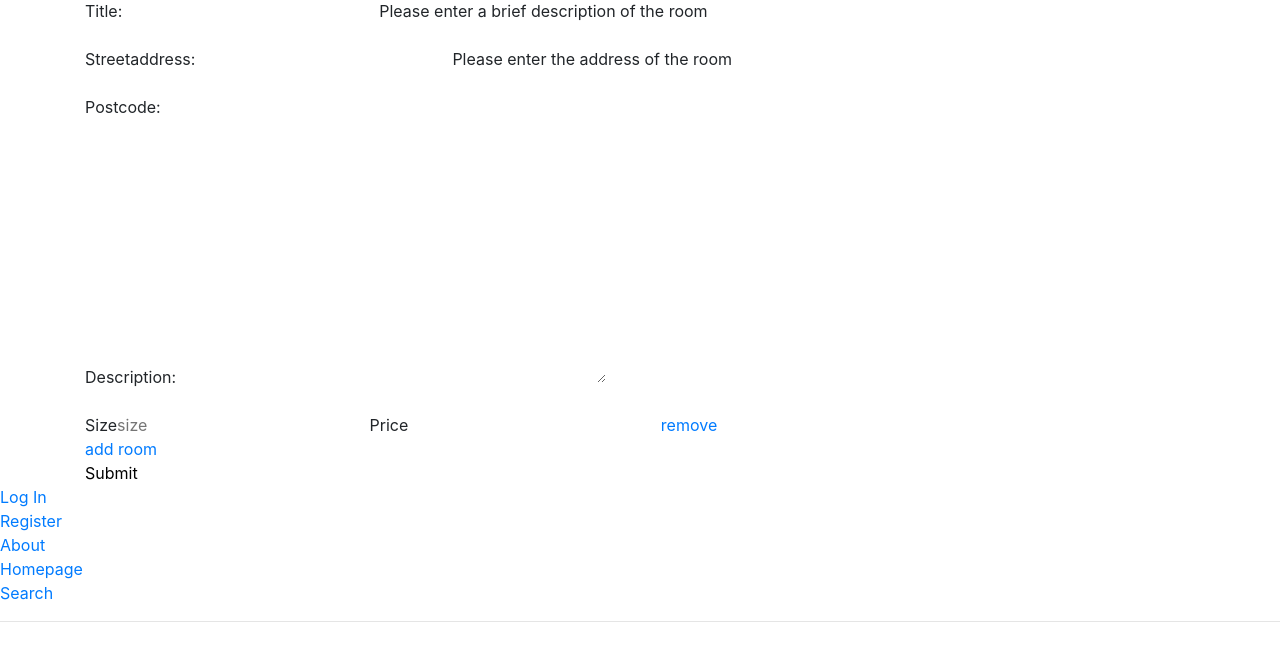
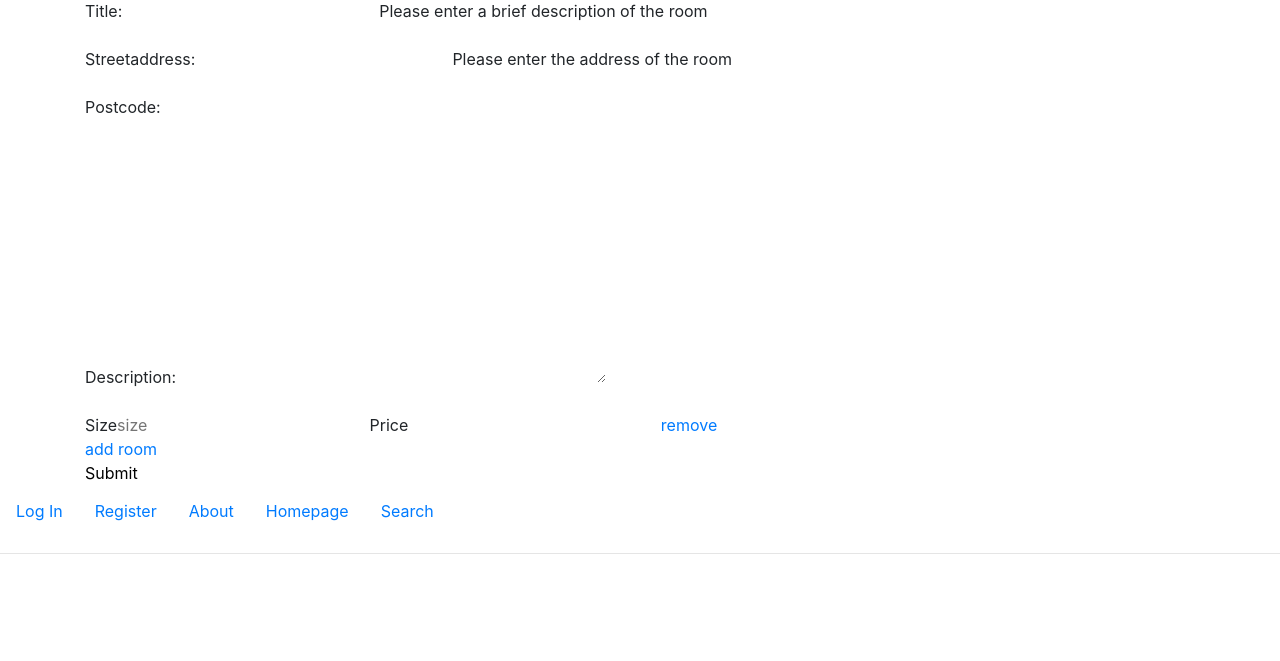
Before and after one commit to mcwilson91/flntr, a Django app: page /flntr/add_flat/ in a window 1280 px wide. Shown: the part 113-774 px from the top of the page. Run offline with Django 3.2, Linux system fonts and the light colour scheme; some libraries are stand-ins or nearby versions.

Commit message:
more css

```diff
--- a/flntr_project/static/CSS/flntr.css
+++ b/flntr_project/static/CSS/flntr.css
@@ -14,6 +14,24 @@ body {
 }
 footer {
   padding: 30px 0;
+}
+
+ul {
+    list-style-type: none;
+    margin: 0;
+    padding: 0;
+    overflow: hidden;
+}
+
+li {
+    float: left;
+}
+
+li a {
+    display: block;
+    text-align: center;
+    padding: 14px 16px;
+    text-decoration: none;
 }
 
 .navbar {
```
